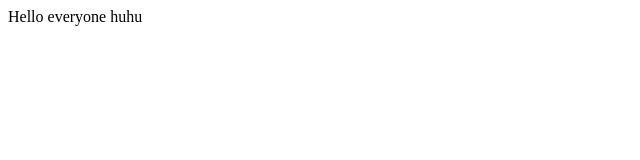
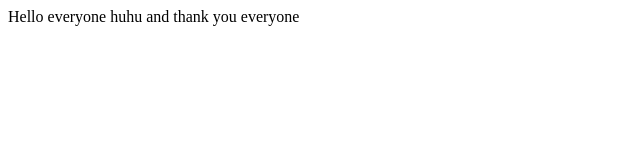
Before and after one commit to Namng1210/demo_git, a plain HTML site: page index.html in a window 1280 px wide. Shown: the whole page, without its empty margins (0-640 px from the left). Drawn offline with Linux system fonts and the light colour scheme.

Commit message:
Update index

```diff
--- a/index.html
+++ b/index.html
@@ -1 +1 @@
-<div>Hello everyone huhu</div>
+<div>Hello everyone huhu and thank you everyone</div>
```
